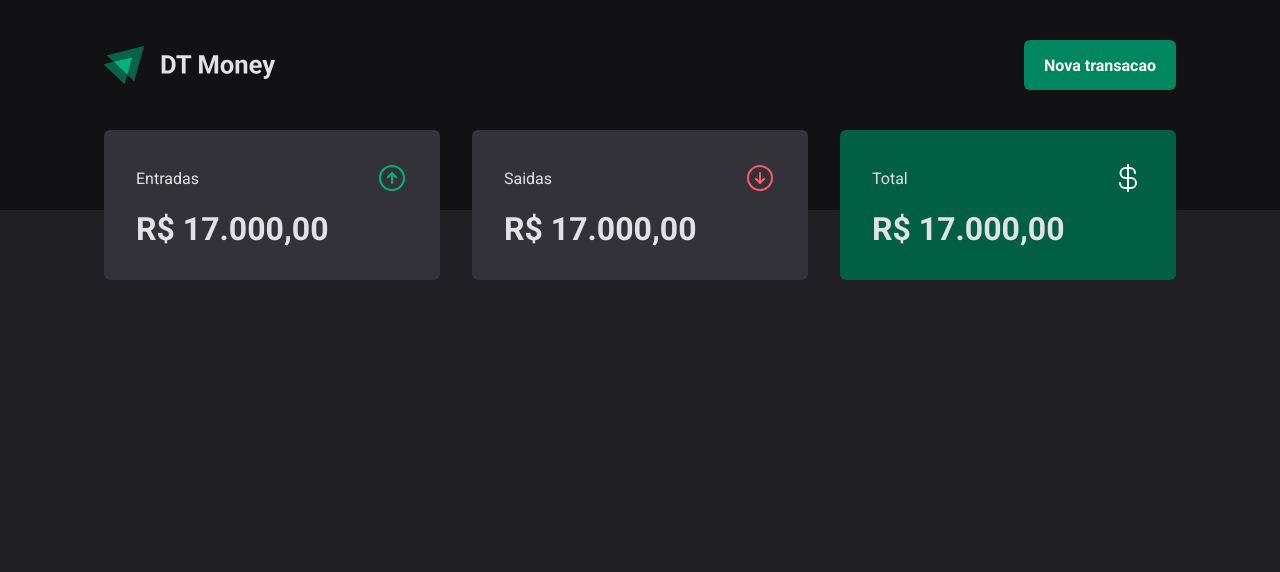
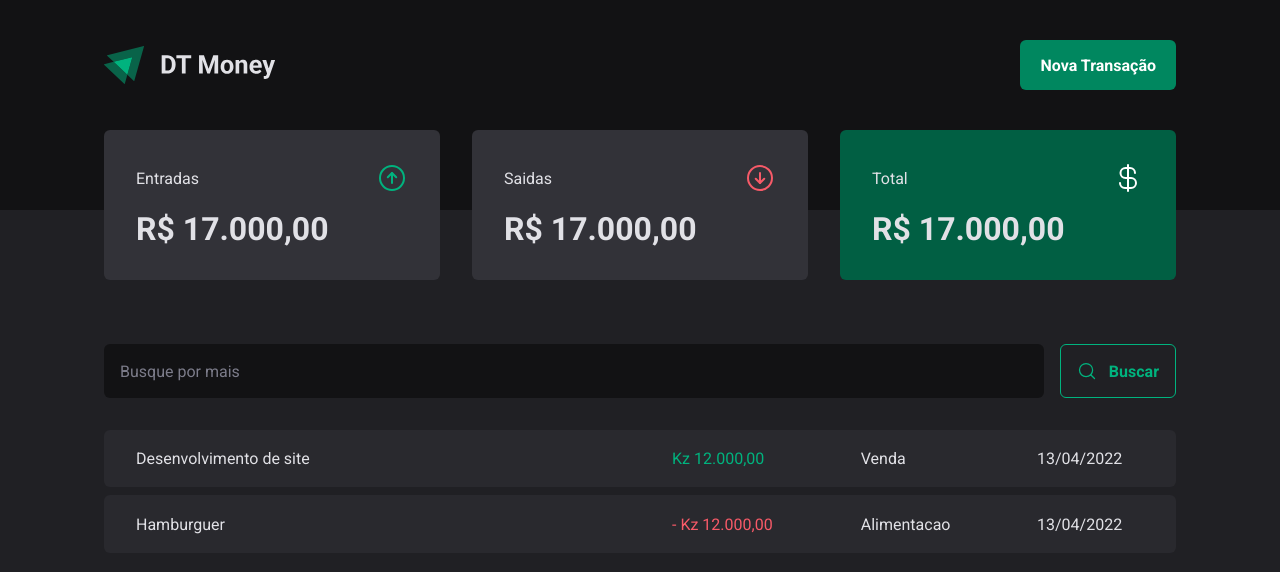
Before and after one commit to VictorClever03/DT_Money, a React (Vite) app: page / in a window 1280 px wide. Shown: the top 572 px of the page. Built offline with nearby package versions, Linux system fonts and the light colour scheme.

Commit message:
search form, table, modal for new transaction

```diff
--- a/index.html
+++ b/index.html
@@ -7,7 +7,7 @@
     <link rel="preconnect" href="https://fonts.gstatic.com" crossorigin />
 
     <meta name="viewport" content="width=device-width, initial-scale=1.0" />
-
+<link rel="shortcut icon" href="./public/favicon.ico" type="image/x-icon">
     <link
       href="https://fonts.googleapis.com/css2?family=Roboto:wght@400;700&display=swap"
       rel="stylesheet"
--- a/package.json
+++ b/package.json
@@ -10,6 +10,8 @@
     "preview": "vite preview"
   },
   "dependencies": {
+    "@radix-ui/react-dialog": "^1.0.5",
+    "@radix-ui/react-radio-group": "^1.1.3",
     "phosphor-react": "^1.4.1",
     "react": "^18.2.0",
     "react-dom": "^18.2.0",
--- a/src/components/Header/index.tsx
+++ b/src/components/Header/index.tsx
@@ -1,12 +1,21 @@
 import { HeaderContainer, HeaderContent, NewTransactionButton } from "./styles";
-import logoSvg from '../../assets/svg/logo.svg';
-export function Header(){
-    return(
-      <HeaderContainer>
-        <HeaderContent>
-            <img src={logoSvg} alt="logo" />
-           <NewTransactionButton>Nova transacao</NewTransactionButton>
-        </HeaderContent>
-      </HeaderContainer>
-    )
+import logoSvg from "../../assets/svg/logo.svg";
+import * as Dialog from "@radix-ui/react-dialog";
+import { NewTransactionModal } from "../NewTransactionModal";
+
+export function Header() {
+  return (
+    <HeaderContainer>
+      <HeaderContent>
+        <img src={logoSvg} alt="logo" />
+        <Dialog.Root>
+          <Dialog.Trigger asChild>
+            <NewTransactionButton>Nova Transação</NewTransactionButton>
+          </Dialog.Trigger>
+
+          <NewTransactionModal />
+        </Dialog.Root>
+      </HeaderContent>
+    </HeaderContainer>
+  );
 }
--- /dev/null
+++ b/src/components/NewTransactionModal/index.tsx
@@ -0,0 +1,41 @@
+import * as Dialog from "@radix-ui/react-dialog";
+import { CloseButton, Content, Overlay, TransactionTypeButton, TransactioType } from "./styles";
+import { ArrowCircleDown, ArrowCircleUp, X } from "phosphor-react";
+// import * as RadioGroup from '@radix-ui/react-radio-group';
+
+export function NewTransactionModal() {
+  return (
+    <Dialog.Portal>
+      <Overlay/>
+
+      <Content>
+        <Dialog.Title>Nova Transacao </Dialog.Title>
+        <CloseButton >
+            <X size={24} />
+        </CloseButton>
+
+
+        <form action="">
+            <input type="text"  placeholder="Descricao" required/>
+            <input type="number"  placeholder="Preco" required/>
+            <input type="text" placeholder="Categoria" required/>
+
+            <TransactioType>
+                <TransactionTypeButton variant="income" value="income" title="clique">
+                    <ArrowCircleUp size={24} />
+                    Entrada
+                </TransactionTypeButton>
+
+                <TransactionTypeButton variant="outcome" value="outcome" title="clique">
+                    <ArrowCircleDown size={24} />
+                    Saida
+                </TransactionTypeButton>
+            </TransactioType>
+
+            <button type="submit"> Cadastrar </button>
+        </form>
+
+      </Content>
+    </Dialog.Portal>
+  );
+}
--- /dev/null
+++ b/src/components/NewTransactionModal/styles.ts
@@ -0,0 +1,122 @@
+import styled from "styled-components";
+import * as Dialog from "@radix-ui/react-dialog";
+import * as RadioGroup from '@radix-ui/react-radio-group';
+
+export const Overlay = styled(Dialog.Overlay)`
+  position: fixed;
+  width: 100vw;
+  height: 100vh;
+  inset: 0;
+  background: rgba(0, 0, 0, 0.75);
+`;
+
+export const Content = styled(Dialog.Content)`
+  min-width: 32rem;
+  border-radius: 6px;
+  padding: 2.5rem 3rem;
+  background: ${(props) => props.theme["gray-800"]};
+
+  position: fixed;
+  top: 50%;
+  left: 50%;
+  transform: translate(-50%, -50%);
+
+  form {
+    margin-top: 2rem;
+
+    display: flex;
+    flex-direction: column;
+    gap: 1rem;
+
+    input {
+      border-radius: 6px;
+      border: 0;
+      background: ${(props) => props.theme["gray-900"]};
+      color: ${(props) => props.theme["gray-300"]};
+      padding: 1rem;
+
+      &::placeholder {
+        color: ${(props) => props.theme["gray-500"]};
+      }
+    }
+    button[type="submit"] {
+      height: 58px;
+      border: 0;
+      background: ${(props) => props.theme["green-500"]};
+      color: ${(props) => props.theme.white};
+      font-weight: bold;
+      padding: 0 1.25rem;
+      border-radius: 6px;
+      margin-top: 1.5rem;
+      cursor: pointer;
+
+      &:hover {
+        background: ${(props) => props.theme["green-700"]};
+        transition: background-color 0.2s;
+      }
+    }
+  }
+`;
+
+export const CloseButton = styled(Dialog.Close)`
+  position: absolute;
+  background: transparent;
+  line-height: 0;
+  border: 0;
+  top: 1.5rem;
+  right: 1.5rem;
+  cursor: pointer;
+  color: ${(props) => props.theme["gray-500"]};
+`;
+
+export const TransactioType = styled(RadioGroup.Root)`
+  display: grid;
+  grid-template-columns: repeat(2, 1fr);
+  gap: 1rem;
+  margin-top: 0.5rem;
+`;
+
+interface TransactionTypeButtonProps {
+  variant: "income" | "outcome";
+}
+export const TransactionTypeButton = styled(RadioGroup.Item)<TransactionTypeButtonProps>`
+  background: ${(props) => props.theme["gray-700"]};
+  padding: 1rem;
+  display: flex;
+  align-items: center;
+  justify-content: center;
+  gap: 0.5rem;
+  border-radius: 6px;
+  cursor: pointer;
+  border: 0;
+  color: ${(props) => props.theme["gray-300"]};
+
+  svg {
+    color: ${(props) =>
+      props.variant == "income"
+        ? props.theme["green-300"]
+        : props.theme["red-300"]};
+  }
+  &[data-state="checked"]{
+    background: ${(props) =>
+      props.variant == "income"
+        ? props.theme["green-700"]
+        : props.theme["red-700"]};
+    color: ${(props) => props.theme.white};
+  }
+  &:hover {
+    background: ${(props) =>
+      props.variant == "income"
+        ? props.theme["green-500"]
+        : props.theme["red-500"]};
+    color: ${(props) => props.theme.white};
+    transition: background-color 0.2s, color 0.2s;
+  }
+  &:focus {
+    box-shadow: 0 0 0 2px
+      ${(props) =>
+        props.variant == "outcome"
+          ? props.theme["red-300"]
+          : props.theme["green-300"]};
+  }
+`;
--- /dev/null
+++ b/src/pages/Transactions/components/SearchForm/index.tsx
@@ -0,0 +1,15 @@
+import { MagnifyingGlass } from "phosphor-react";
+import { SearchFormContainer } from "./styles";
+
+export function SearchForm(){
+    return(
+        <SearchFormContainer>
+            <input type="text" placeholder="Busque por mais"/>
+
+            <button type="submit">
+                <MagnifyingGlass size={20}/>
+                Buscar
+            </button>
+        </SearchFormContainer>
+    )
+}
--- /dev/null
+++ b/src/pages/Transactions/components/SearchForm/styles.ts
@@ -0,0 +1,41 @@
+import { styled } from "styled-components";
+
+export const SearchFormContainer = styled.form`
+  display: flex;
+  gap: 1rem;
+
+  input {
+    flex: 1;
+    border-radius: 6px;
+    border: 0;
+
+    background: ${(props) => props.theme["gray-900"]};
+    color: ${(props) => props.theme["gray-300"]};
+    padding: 1rem;
+
+    &::placeholder {
+      color: ${(props) => props.theme["gray-500"]};
+    }
+  }
+
+  button {
+    display: flex;
+    align-items: center;
+    gap: 0.75rem;
+
+    border: 0;
+    padding: 1rem;
+    background: transparent;
+    border: 1px solid ${(props) => props.theme["green-300"]};
+    color: ${(props) => props.theme["green-300"]};
+    font-weight: bold;
+    border-radius: 6px;
+
+    &:hover {
+      background: ${(props) => props.theme["green-500"]};
+      border-color: ${(props) => props.theme["green-500"]};
+      color: ${(props) => props.theme.white};
+      transition: background-color 0.2s, color 0.2s, border-color 0.2s;
+    }
+  }
+`;
--- a/src/pages/Transactions/index.tsx
+++ b/src/pages/Transactions/index.tsx
@@ -1,11 +1,38 @@
 import { Header } from "../../components/Header";
 import { Summary } from "../../components/Summary";
+import { SearchForm } from "./components/SearchForm";
+import {
+  PriceHighlight,
+  TransactionsContainer,
+  TransactionTable,
+} from "./styles";
 
-export function Transactions(){
-    return(
-        <div>
-           <Header/>
-           <Summary/>
-        </div>
-    )
+export function Transactions() {
+  return (
+    <div>
+      <Header />
+      <Summary />
+      <TransactionsContainer>
+        <SearchForm/>
+        <TransactionTable>
+          <tbody>
+            <tr>
+              <td width="50%">Desenvolvimento de site</td>
+              <td>
+                <PriceHighlight variant="income">Kz 12.000,00</PriceHighlight>
+              </td>
+              <td>Venda</td>
+              <td>13/04/2022</td>
+            </tr>
+            <tr>
+              <td width="50%">Hamburguer</td>
+              <td> <PriceHighlight variant="outcome">- Kz 12.000,00</PriceHighlight></td>
+              <td>Alimentacao</td>
+              <td>13/04/2022</td>
+            </tr>
+          </tbody>
+        </TransactionTable>
+      </TransactionsContainer>
+    </div>
+  );
 }
--- a/src/pages/Transactions/styles.ts
+++ b/src/pages/Transactions/styles.ts
@@ -0,0 +1,38 @@
+import styled from "styled-components";
+
+export const TransactionsContainer = styled.main`
+  width: 100%;
+  max-width: 1120px;
+  margin: 4rem auto 0;
+  padding: 0 1.5rem;
+`;
+
+export const TransactionTable = styled.table`
+  width: 100%;
+  border-collapse: separate;
+  border-spacing: 0 0.5rem;
+  margin-top: 1.5rem;
+
+
+  td {
+    padding: 1.2rem 2rem;
+    background: ${(props) => props.theme["gray-700"]};
+
+    &:first-child {
+        border-top-left-radius: 6px;
+        border-bottom-left-radius: 6px;
+    }
+
+    &:last-child {
+        border-top-right-radius: 6px;
+        border-bottom-right-radius: 6px;
+    }
+  }
+
+`;
+interface PriceHighlightProps{
+    variant: 'income' | 'outcome';
+}
+export const PriceHighlight = styled.span<PriceHighlightProps>`
+color: ${props => props.variant == 'income' ? props.theme["green-300"] : props.theme["red-300"]}
+`;
```
Also changed, not shown: 2 other files (tests, documents, lock files or other folders).
